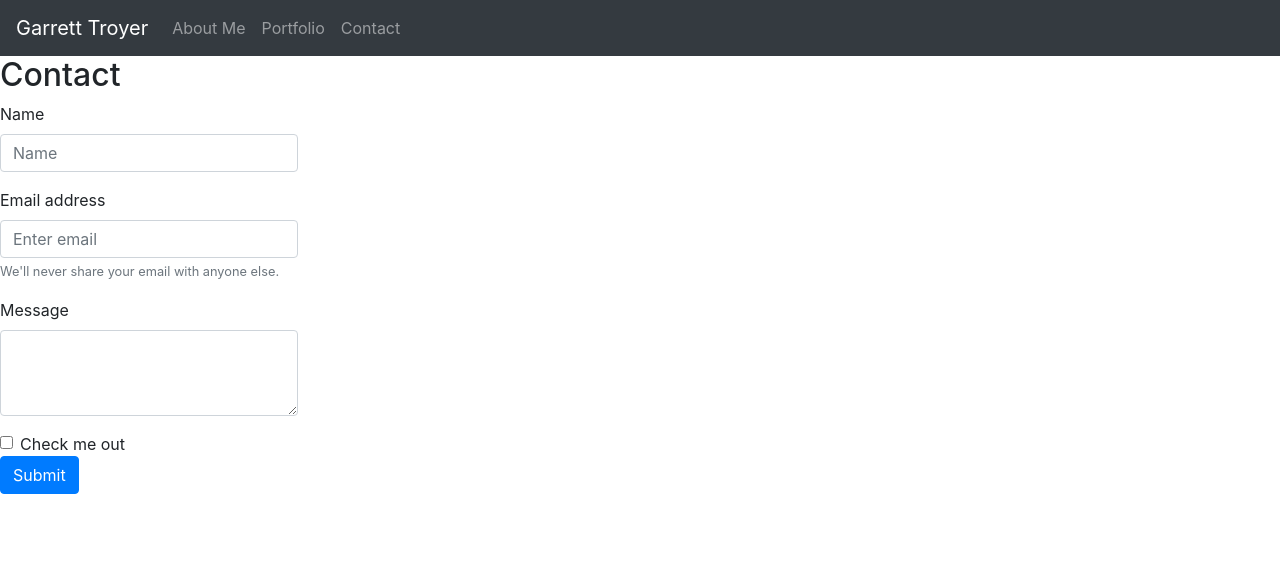
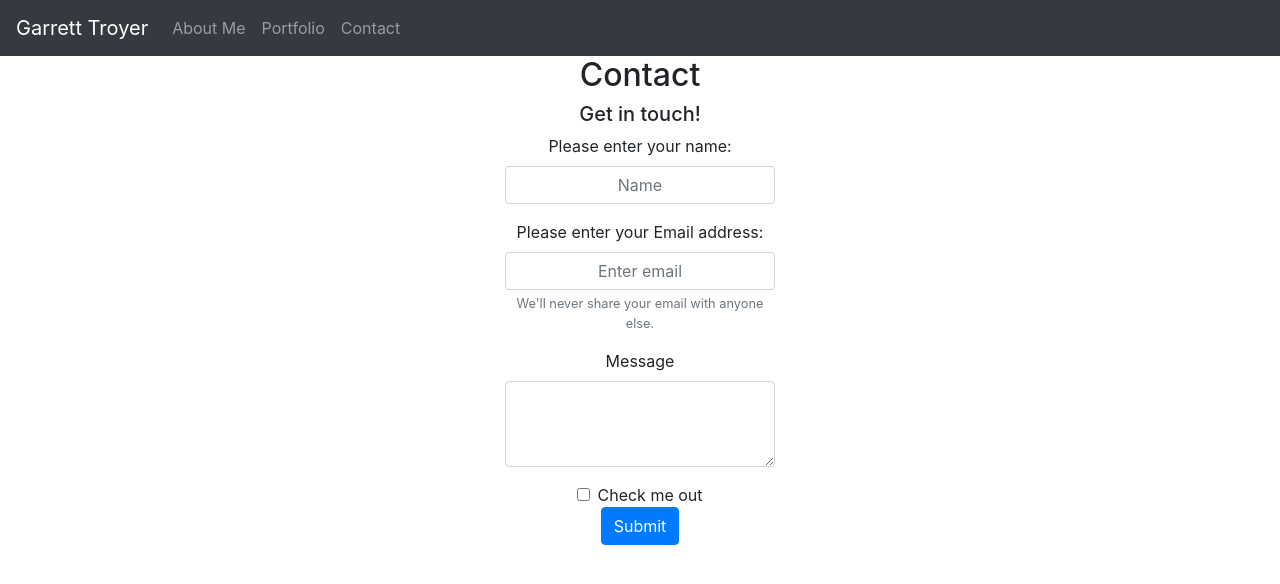
Before and after one commit to fruityvegetables/Portfolio, a plain HTML site: page contact.html in a window 1280 px wide. Drawn offline with nearby package versions, Linux system fonts and the light colour scheme.

Commit message:
final touches for the content & layout

```diff
--- a/contact.html
+++ b/contact.html
@@ -21,7 +21,8 @@
     <div class="col-md-12">
       <nav class="navbar navbar-expand-md navbar-dark bg-dark">
         <a class="navbar-brand" href="#">Garrett Troyer</a>
-    <button class="navbar-toggler" data-toggle="collapse" data-target="#navbarSupportedContent" aria-controls="navbarSupportedContent" aria-expanded="false" aria-label="Toggle navigation">
+        <button class="navbar-toggler" data-toggle="collapse" data-target="#navbarSupportedContent"
+          aria-controls="navbarSupportedContent" aria-expanded="false" aria-label="Toggle navigation">
           <span class="navbar-toggler-icon"></span>
         </button>
 
@@ -38,7 +39,6 @@
               <a class="nav-link" href="contact.html">Contact</a>
             </li>
           </ul>
-      </form>
         </div>
       </nav>
     </div>
@@ -47,35 +47,36 @@
 
   <section class="row">
     <div class="col-lg-12">
-                    <h2>Contact</h2>
+      <h2 style="text-align: center;">Contact</h2>
     </div>
   </section>
-                  <div class="row">
-                    <div class="col-md-3">
+  <article style="margin: 0 auto; width: 300px;" class="row">
+    <div style="text-align: center;" class="col-md-12">
+      <h5>Get in touch!</h5>
       <form>
 
-                        <div class="form-group">
-                          <label for="exampleInputName">Name</label>
-                          <input type="password" class="form-control" id="exampleInputName" placeholder="Name">
+        <div style="text-align: center;" class="form-group">
+          <label for="exampleInputName">Please enter your name:</label>
+          <input style="text-align: center;" type="text" class="form-control" id="exampleInputName" placeholder="Name">
         </div>
-                        <div class="form-group">
-                          <label for="exampleInputEmail1">Email address</label>
-                          <input type="email" class="form-control" id="exampleInputEmail1" aria-describedby="emailHelp" placeholder="Enter email">
+        <div style="text-align: center;" class="form-group">
+          <label for="exampleInputEmail1">Please enter your Email address:</label>
+          <input style="text-align: center;" type="email" class="form-control" id="exampleInputEmail1"
+            aria-describedby="emailHelp" placeholder="Enter email">
           <small id="emailHelp" class="form-text text-muted">We'll never share your email with anyone else.</small>
         </div>
-                        <div class="form-group">
+        <div style="text-align: center;" class="form-group">
           <label for="exampleFormControlTextarea1">Message</label>
           <textarea class="form-control" id="exampleFormControlTextarea1" rows="3"></textarea>
         </div>
       </form>
-                        <div class="form-check">
+      <div style="text-align: center;" class="form-check">
         <input type="checkbox" class="form-check-input" id="exampleCheck1">
-                          <label class="form-check-label" for="exampleCheck1">Check me out</label>
+        <label style="text-align: center;" class="form-check-label" for="exampleCheck1">Check me out</label>
       </div>
-                        <a href="index.html" type="submit" class="btn btn-primary">Submit</a>
-                      </form>
+      <a href="index.html" class="btn btn-primary">Submit</a>
     </div>
-                  </div>
+  </article>
 
 
 
```
Also changed, not shown: index.html (+18 -10 lines), portfolio.html (+7 -6 lines). Lines whose indentation alone changed are shown as unchanged.
